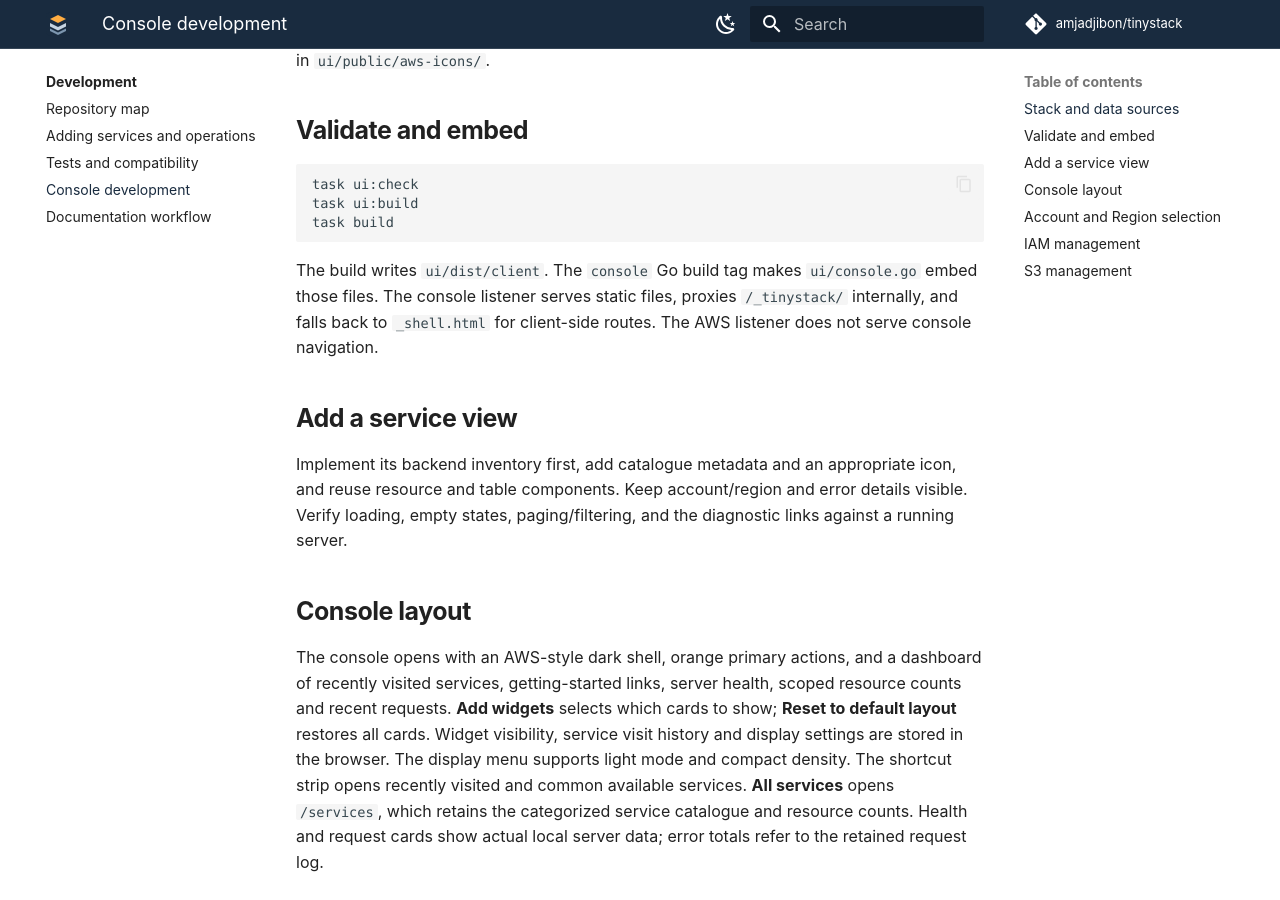
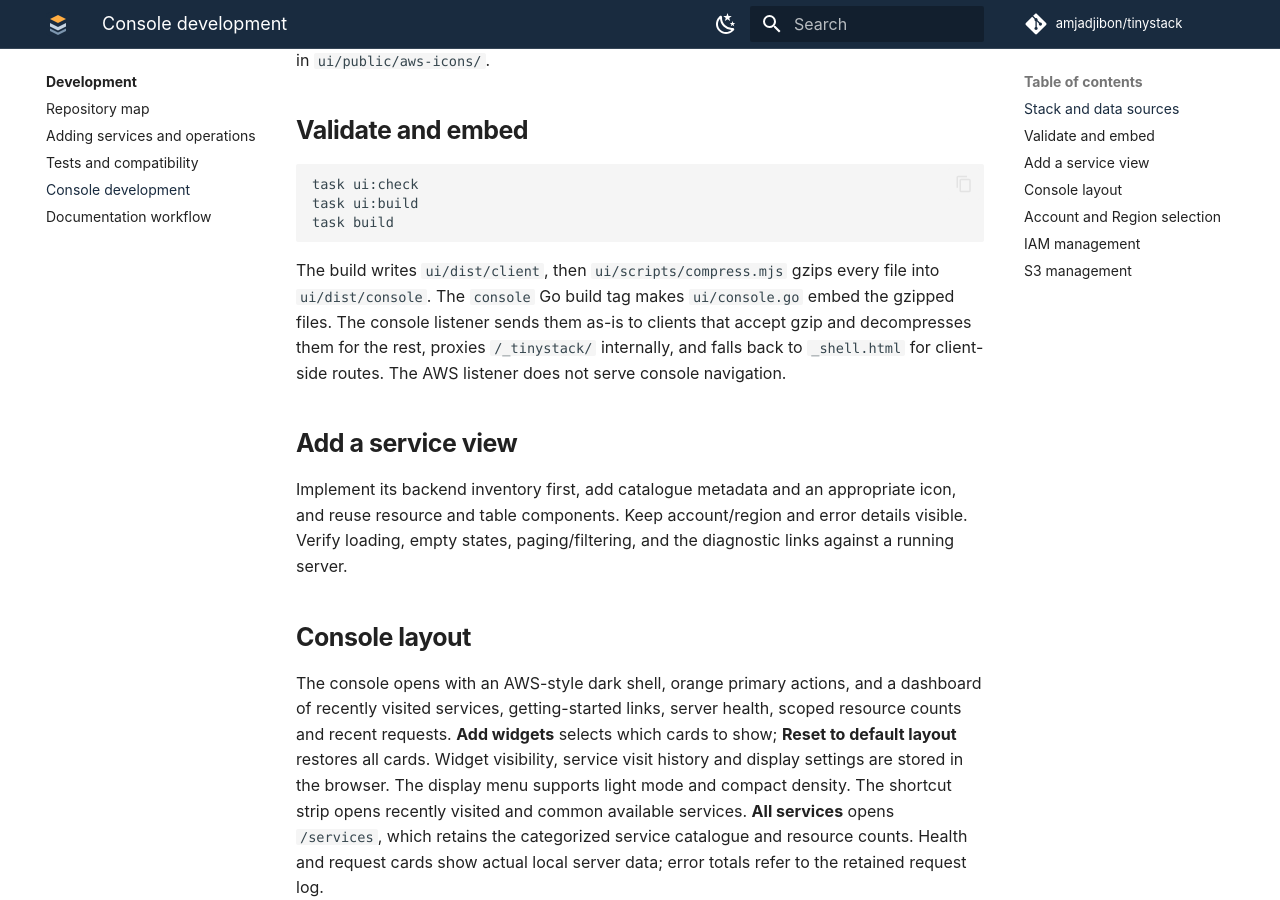
Before and after one commit to amjadjibon/tinystack, an MkDocs documentation site: the page built from docs/site/development/console.md, in a window 1280 px wide and 900 px high, scrolled down 691 px. Built offline with MkDocs 1.6.1 and Material for MkDocs 9.7.7, drawn with Linux system fonts in a browser that asks for light colours.

Commit message:
docs(console): document gzipped console build

````diff
--- a/docs/site/development/console.md
+++ b/docs/site/development/console.md
@@ -31,9 +31,10 @@ task ui:build
 task build
 ```
 
-The build writes `ui/dist/client`. The `console` Go build tag makes `ui/console.go` embed those files.
-The console listener serves static files, proxies `/_tinystack/` internally, and falls back to `_shell.html`
-for client-side routes. The AWS listener does not serve console navigation.
+The build writes `ui/dist/client`, then `ui/scripts/compress.mjs` gzips every file into `ui/dist/console`. The
+`console` Go build tag makes `ui/console.go` embed the gzipped files. The console listener sends them as-is to
+clients that accept gzip and decompresses them for the rest, proxies `/_tinystack/` internally, and falls back to
+`_shell.html` for client-side routes. The AWS listener does not serve console navigation.
 
 ## Add a service view
 
````
Also changed, not shown: ui/README.md (+1 -1 lines).
